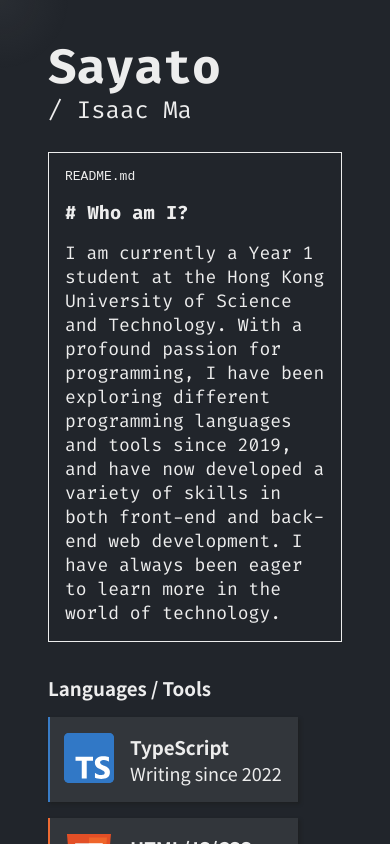
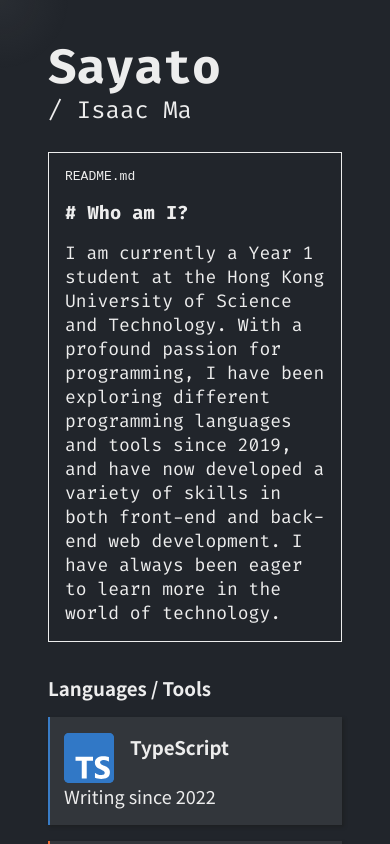
Before and after one commit to sayatodev/sayato.xyz, a Next.js app: page / in a window 390 px wide. Built offline with nearby package versions, Linux system fonts and the light colour scheme.

Commit message:
feat: Enhance LinkChip styling for better layout and no-thumbnail support

```diff
--- a/app/_components/LinkChip.tsx
+++ b/app/_components/LinkChip.tsx
@@ -16,7 +16,13 @@ export function LinkChip(props: ILinkChipProps) {
   return (
     <Link
       href={props.url}
-      className={props.small ? styles.linkChipSmall : styles.linkChip}
+      className={
+        props.small
+          ? styles.linkChipSmall
+          : `${styles.linkChip} ${
+              !props.imageUrl && styles.linkChipNoThumbnail
+            }`
+      }
     >
       <div
         className={styles.linkHighlight}
--- a/app/page.module.css
+++ b/app/page.module.css
@@ -142,3 +142,31 @@
 .linkChipImg {
   grid-area: image;
 }
+
+.linkChipNoThumbnail {
+  grid-template-areas:
+    "title"
+    "description";
+  grid-template-columns: 100%;
+}
+
+/* Insufficient space for showing two language cards horizontally */
+@media screen and (max-width: 700px) {
+  .chipGallery {
+    flex-direction: column;
+  }
+
+  .linkChip,
+  .linkChipSmall {
+    width: 100%;
+  }
+
+  .linkChip {
+    grid-template-areas:
+      "image title"
+      "description description";
+    grid-template-columns: 50px 3fr;
+    gap: 0 1em;
+    padding: 1em;
+  }
+}
```
